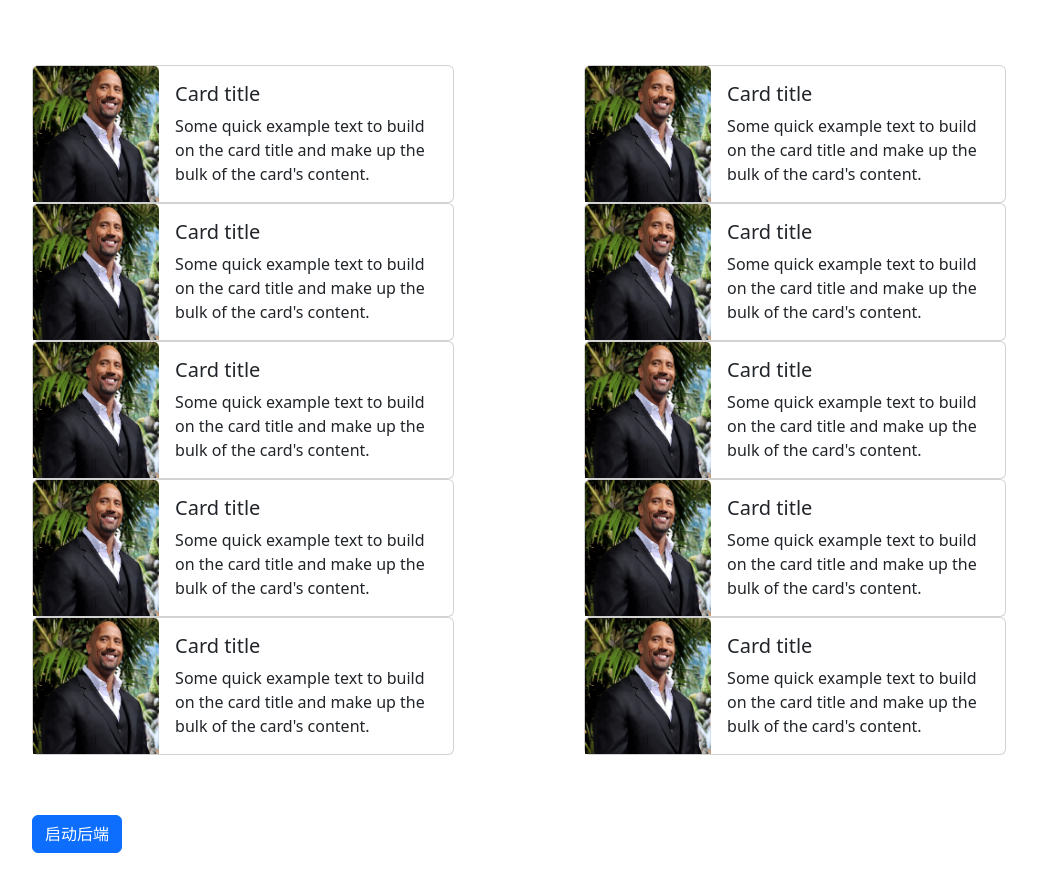
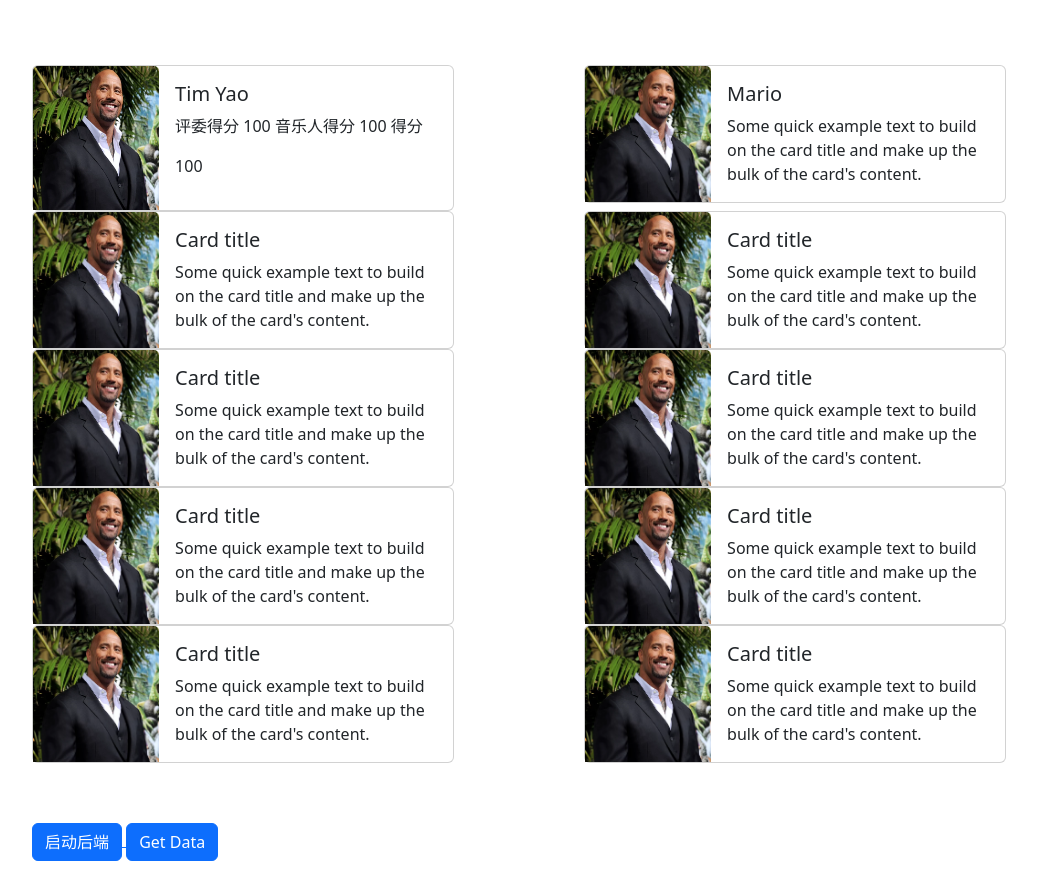
Before and after one commit to peijiannuo/CSSA-test, a plain HTML site: page index.html in a window 1280 px wide. Shown: the part 81-972 px from the top of the page, without its empty margins (68-1105 px from the left). Drawn offline with nearby package versions, Linux system fonts and the light colour scheme; a web font is replaced by a local one.

Commit message:
get data

```diff
--- /dev/null
+++ b/fontend.js
@@ -0,0 +1,7 @@
+function get_data(){
+    // console.log(json)
+    const x = localStorage.getItem("js_data");
+    // xxxx = JSON.stringify(x)
+    xxx = JSON.parse(x)
+    console.log(xxx[1])
+}
--- a/index.html
+++ b/index.html
@@ -23,8 +23,10 @@
                 <div class="card" style="width: 80%;">
                     <img src="image1.jpg" class="card-img-top" alt="...">
                     <div class="card-body">
-                    <h5 class="card-title">Card title</h5>
-                    <p class="card-text">Some quick example text to build on the card title and make up the bulk of the card's content.</p>
+                    <h5 class="card-title">Tim Yao</h5>
+                    <h6 class="score-card">评委得分</h6> <p class="score-card">100</p>
+                    <h6 class="score-card">音乐人得分</h6> <p class="score-card">100</p>
+                    <h6 class="score-card">得分</h6> <p class="score-card">100</p>
                     </div>
                 </div>
             </div>
@@ -32,7 +34,7 @@
                 <div class="card" style="width: 80%;">
                     <img src="image1.jpg" class="card-img-top" alt="...">
                     <div class="card-body">
-                    <h5 class="card-title">Card title</h5>
+                    <h5 class="card-title">Mario</h5>
                     <p class="card-text">Some quick example text to build on the card title and make up the bulk of the card's content.</p>
                     </div>
                 </div>
@@ -121,16 +123,16 @@
     </div>
 
     <div class="container">
-        <a href="backend.html">
+        <a href="backend.html" target="_blank">
             <button type="button" class="btn btn-primary">
                     启动后端
             </button>
         </a>
-
+            <button type="button" class="btn btn-primary" onclick="get_data()">Get Data</button>
     </div>
 
 
-
+    <script src="fontend.js"></script>
     <script src="https://cdn.jsdelivr.net/npm/bootstrap@5.2.2/dist/js/bootstrap.bundle.min.js" integrity="sha384-OERcA2EqjJCMA+/3y+gxIOqMEjwtxJY7qPCqsdltbNJuaOe923+mo//f6V8Qbsw3" crossorigin="anonymous"></script>
   </body>
 </html>
--- a/styles.css
+++ b/styles.css
@@ -15,3 +15,7 @@
 .x-font{
     font-family: 'ZCOOL KuaiLe', sans-serif;
 }
+
+.score-card{
+  display: inline-flex;
+}
```
Also changed, not shown: backend.js (+4 -3 lines).
